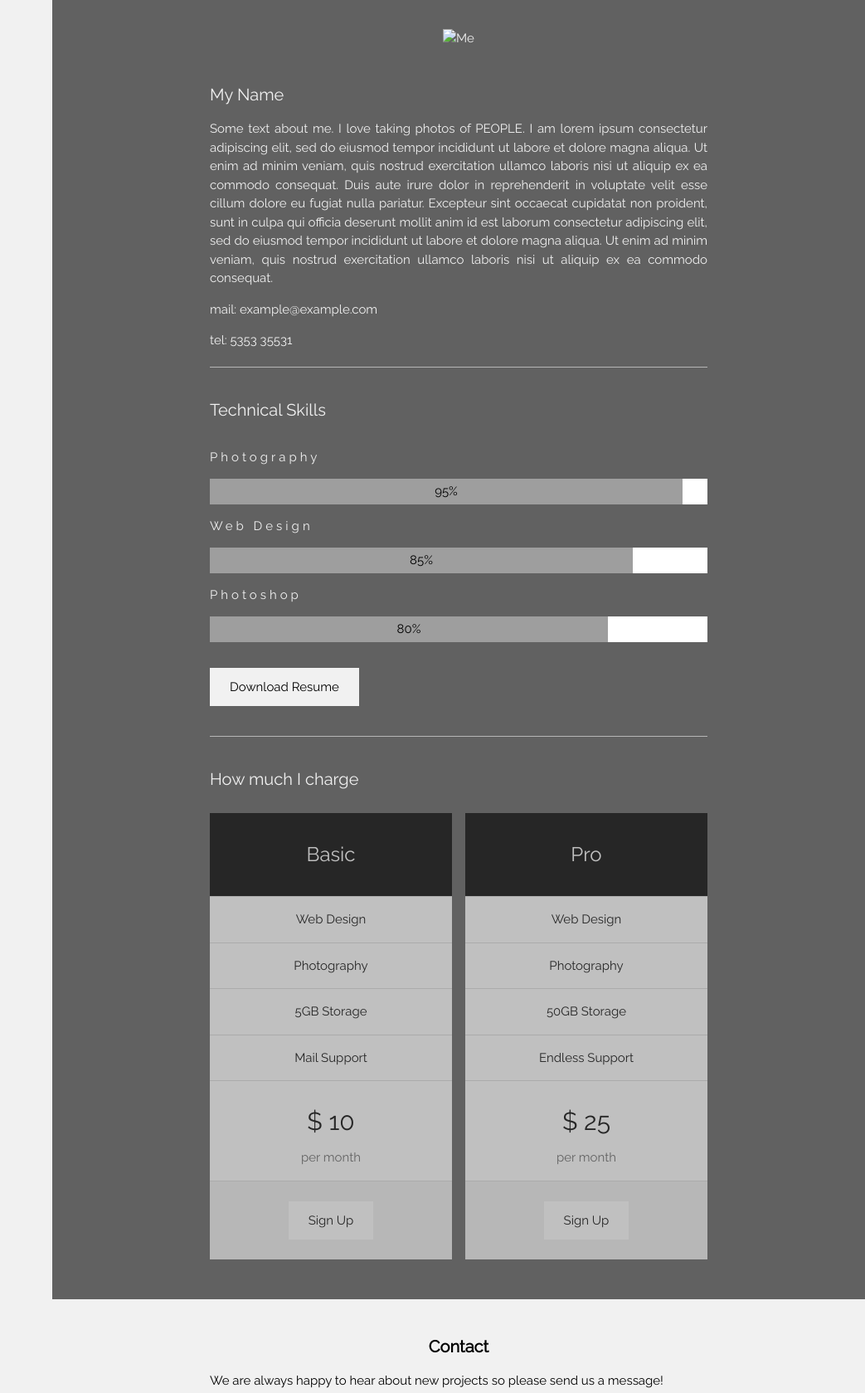
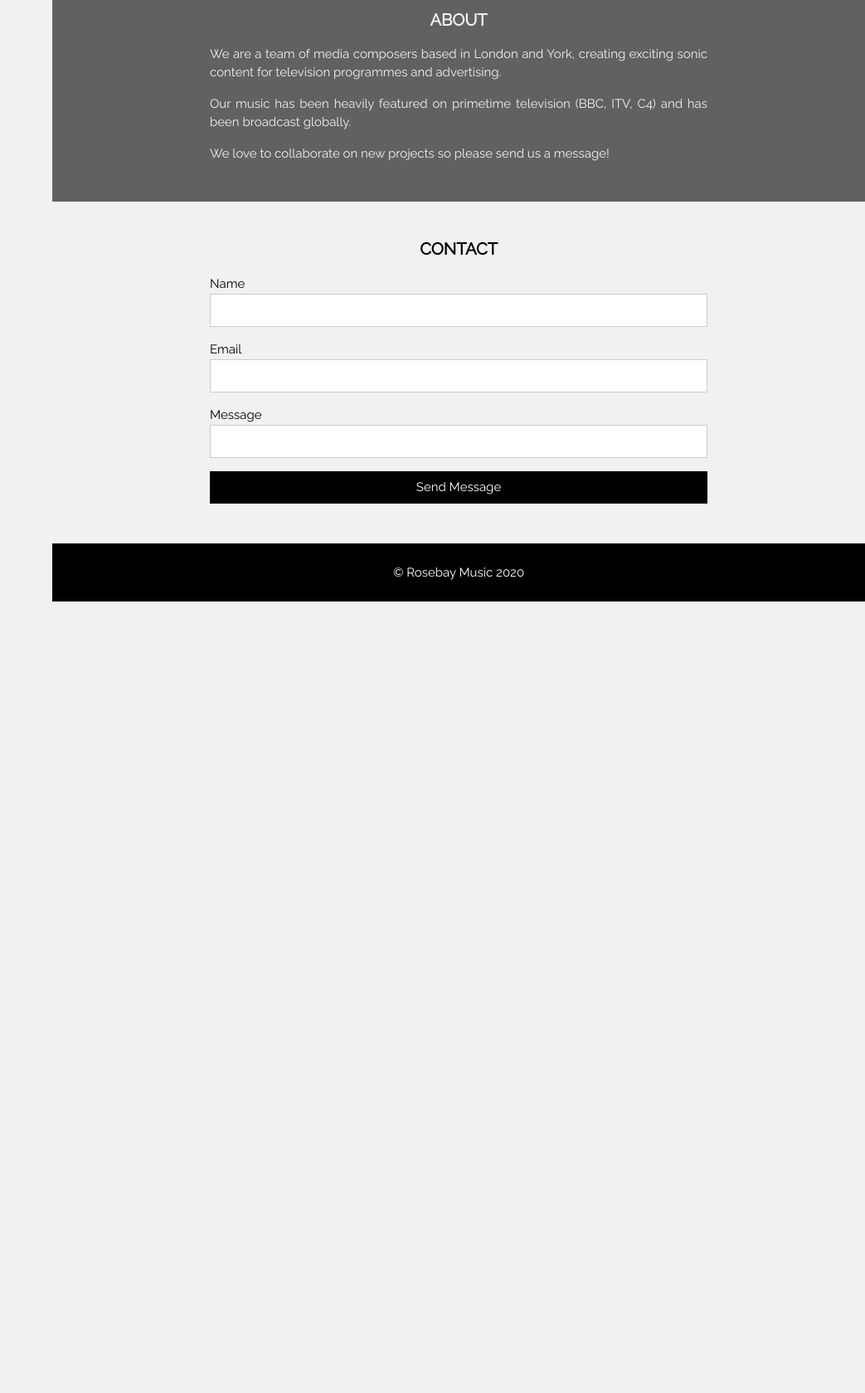
Before and after one commit to lucyhue/dantobymusic, a plain HTML site: page index.html in a window 1280 px wide. Shown: the part 877-2556 px from the top of the page at 83% size, without its empty margins (237-1280 px from the left). After the commit the page ends 1602 px from the top, so only its background shows below. Drawn offline with Linux system fonts and the light colour scheme.

Commit message:
update about

```diff
--- a/global.css
+++ b/global.css
@@ -230,3 +230,6 @@ hr{border:0;border-top:1px solid #eee;margin:20px 0}
 .w3-border-dark-grey,.w3-hover-border-dark-grey:hover,.w3-border-dark-gray,.w3-hover-border-dark-gray:hover{border-color:#616161!important}
 .w3-border-pale-red,.w3-hover-border-pale-red:hover{border-color:#ffe7e7!important}.w3-border-pale-green,.w3-hover-border-pale-green:hover{border-color:#e7ffe7!important}
 .w3-border-pale-yellow,.w3-hover-border-pale-yellow:hover{border-color:#ffffcc!important}.w3-border-pale-blue,.w3-hover-border-pale-blue:hover{border-color:#e7ffff!important}
+
+.padding-top {padding-top: 6px;}
+.nounderline {text-decoration: none;}
--- a/index.html
+++ b/index.html
@@ -13,8 +13,8 @@ body,h1,h2,h3,h4,h5 {font-family: "Raleway", sans-serif}
 <body class="w3-light-grey w3-content" style="max-width:1600px">
 
 <!-- Sidebar/menu -->
-<nav class="w3-sidebar w3-bar-block w3-white w3-animate-left w3-text-grey w3-collapse w3-top w3-center" style="z-index:3;width:300px;font-weight:bold" id="mySidebar"><br>
-  <h3 class="w3-padding-64 w3-center"><b>ROSEBAY<br>MUSIC</b></h3>
+<nav class="w3-sidebar w3-bar-block w3-white w3-animate-left w3-text-grey w3-collapse w3-top w3-center"  style="z-index:3;width:300px;font-weight:bold" id="mySidebar"><br>
+  <a href="#" class="nounderline"><h3 class="w3-padding-64 w3-center" <b>ROSEBAY<br>MUSIC</b></h3></a>
   <a href="javascript:void(0)" onclick="w3_close()" class="w3-bar-item w3-button w3-padding w3-hide-large">CLOSE</a>
   <a href="#" onclick="w3_close()" class="w3-bar-item w3-button">LISTEN</a>
   <a href="#about" onclick="w3_close()" class="w3-bar-item w3-button">ABOUT</a>
@@ -42,7 +42,7 @@ body,h1,h2,h3,h4,h5 {font-family: "Raleway", sans-serif}
       <img src="IMG_0114.JPG" style="width:100%" onclick="onClick(this)" alt="The One Show">
       <img src="IMG_0115.JPG" style="width:100%" onclick="onClick(this)" alt="Animals at Play">
       <img src="IMG_0116.JPG" style="width:100%" onclick="onClick(this)" alt="Bradley Walsh and Son">
-      <img src="IMG_0117.JPG" style="width:100%" onclick="onClick(this)" alt="Quiet day at the beach. Cold, but beautiful">
+      <img src="IMG_0117.JPG" style="width:100%" onclick="onClick(this)" alt="ITV News">
     </div>
 
     <div class="w3-third">
@@ -64,6 +64,7 @@ body,h1,h2,h3,h4,h5 {font-family: "Raleway", sans-serif}
   <!-- Pagination -->
   <div class="w3-center w3-padding-32">
     <div class="w3-bar">
+      <h3 class="padding-top">BESPOKE AND PRODUCTION MUSIC FOR MEDIA<h3>
     </div>
   </div>
 
@@ -78,77 +79,24 @@ body,h1,h2,h3,h4,h5 {font-family: "Raleway", sans-serif}
 
   <!-- About section -->
   <div class="w3-container w3-dark-grey w3-center w3-text-light-grey w3-padding-32" id="about">
-    <h4><b>About Me</b></h4>
-    <img src="/w3images/avatar_hat.jpg" alt="Me" class="w3-image w3-padding-32" width="600" height="650">
+    <h4><b>ABOUT</b></h4>
+
     <div class="w3-content w3-justify" style="max-width:600px">
-      <h4>My Name</h4>
-      <p>Some text about me. I love taking photos of PEOPLE. I am lorem ipsum consectetur adipiscing elit, sed do eiusmod tempor incididunt ut labore et dolore magna aliqua. Ut enim ad minim veniam, quis nostrud exercitation ullamco laboris nisi ut aliquip ex ea commodo consequat. Duis aute irure
-        dolor in reprehenderit in voluptate velit esse cillum dolore eu fugiat nulla pariatur. Excepteur sint occaecat cupidatat non proident, sunt in culpa qui officia deserunt mollit anim id est laborum consectetur adipiscing elit, sed do eiusmod tempor
-        incididunt ut labore et dolore magna aliqua. Ut enim ad minim veniam, quis nostrud exercitation ullamco laboris nisi ut aliquip ex ea commodo consequat.
-      </p>
-      <p>mail: example@example.com</p>
-      <p>tel: 5353 35531</p>
-      <hr class="w3-opacity">
-      <h4 class="w3-padding-16">Technical Skills</h4>
-      <p class="w3-wide">Photography</p>
-      <div class="w3-white">
-        <div class="w3-container w3-padding-small w3-center w3-grey" style="width:95%">95%</div>
-      </div>
-      <p class="w3-wide">Web Design</p>
-      <div class="w3-white">
-        <div class="w3-container w3-padding-small w3-center w3-grey" style="width:85%">85%</div>
-      </div>
-      <p class="w3-wide">Photoshop</p>
-      <div class="w3-white">
-        <div class="w3-container w3-padding-small w3-center w3-grey" style="width:80%">80%</div>
-      </div>
-      <p><button class="w3-button w3-light-grey w3-padding-large w3-margin-top w3-margin-bottom">Download Resume</button></p>
-      <hr class="w3-opacity">
+      <p>We are a team of media composers based in London and York, creating exciting sonic content for television programmes and advertising.</p>
+      <p>Our music has been heavily featured on primetime television (BBC, ITV, C4) and has been broadcast globally.</p>
+      <p>We love to collaborate on new projects so please send us a message!</p>
 
-      <h4 class="w3-padding-16">How much I charge</h4>
-      <div class="w3-row-padding" style="margin:0 -16px">
-        <div class="w3-half w3-margin-bottom">
-          <ul class="w3-ul w3-white w3-center w3-opacity w3-hover-opacity-off">
-            <li class="w3-black w3-xlarge w3-padding-32">Basic</li>
-            <li class="w3-padding-16">Web Design</li>
-            <li class="w3-padding-16">Photography</li>
-            <li class="w3-padding-16">5GB Storage</li>
-            <li class="w3-padding-16">Mail Support</li>
-            <li class="w3-padding-16">
-              <h2>$ 10</h2>
-              <span class="w3-opacity">per month</span>
-            </li>
-            <li class="w3-light-grey w3-padding-24">
-              <button class="w3-button w3-white w3-padding-large">Sign Up</button>
-            </li>
-          </ul>
-        </div>
 
-        <div class="w3-half">
-          <ul class="w3-ul w3-white w3-center w3-opacity w3-hover-opacity-off">
-            <li class="w3-black w3-xlarge w3-padding-32">Pro</li>
-            <li class="w3-padding-16">Web Design</li>
-            <li class="w3-padding-16">Photography</li>
-            <li class="w3-padding-16">50GB Storage</li>
-            <li class="w3-padding-16">Endless Support</li>
-            <li class="w3-padding-16">
-              <h2>$ 25</h2>
-              <span class="w3-opacity">per month</span>
-            </li>
-            <li class="w3-light-grey w3-padding-24">
-              <button class="w3-button w3-white w3-padding-large">Sign Up</button>
-            </li>
-          </ul>
+
         </div>
       </div>
-    </div>
-  </div>
+
+
 
   <!-- Contact section -->
   <div class="w3-container w3-light-grey w3-padding-32 w3-padding-large" id="contact">
     <div class="w3-content" style="max-width:600px">
-      <h4 class="w3-center"><b>Contact</b></h4>
-      <p>We are always happy to hear about new projects so please send us a message!</p>
+      <h4 class="w3-center"><b>CONTACT</b></h4>
       <form action="/action_page.php" target="_blank">
         <div class="w3-section">
           <label>Name</label>
```
Also changed, not shown: IMG_0129.PNG (added), IMG_0130.JPG (added), IMG_0131.JPG (added), IMG_0132.JPG (added), IMG_0133.JPG (added), IMG_0134.JPG (added), IMG_0135.JPG (added), IMG_0136.JPG (added).
